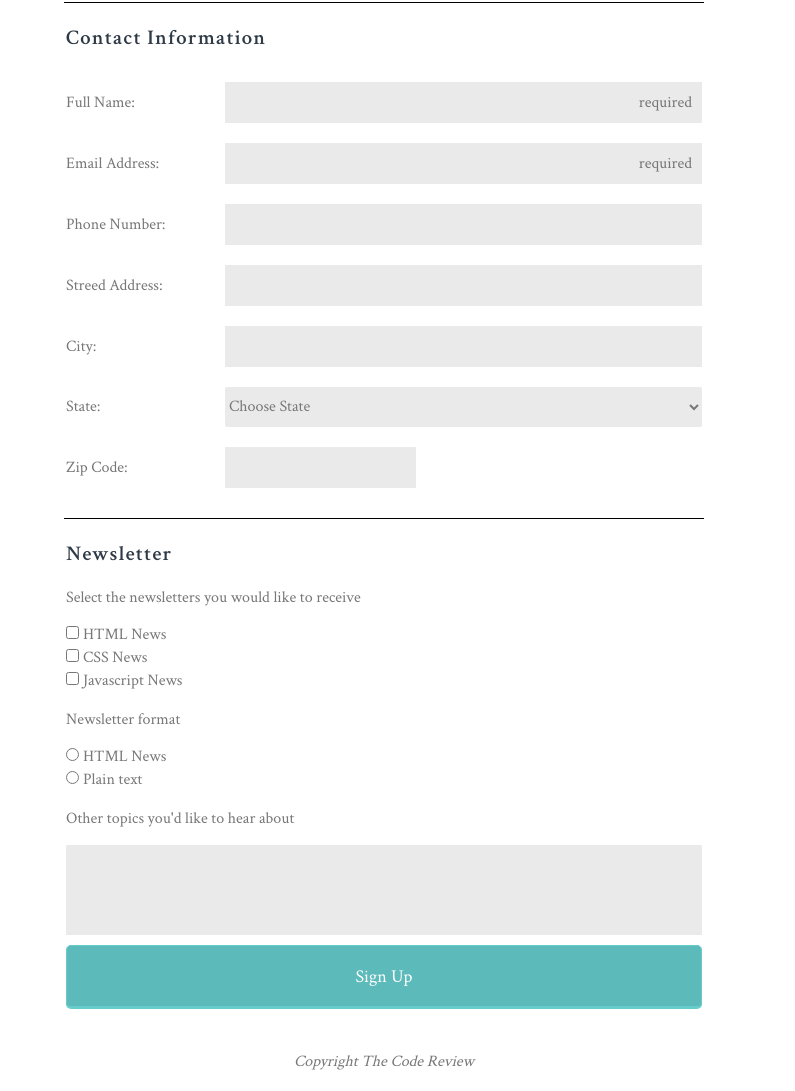
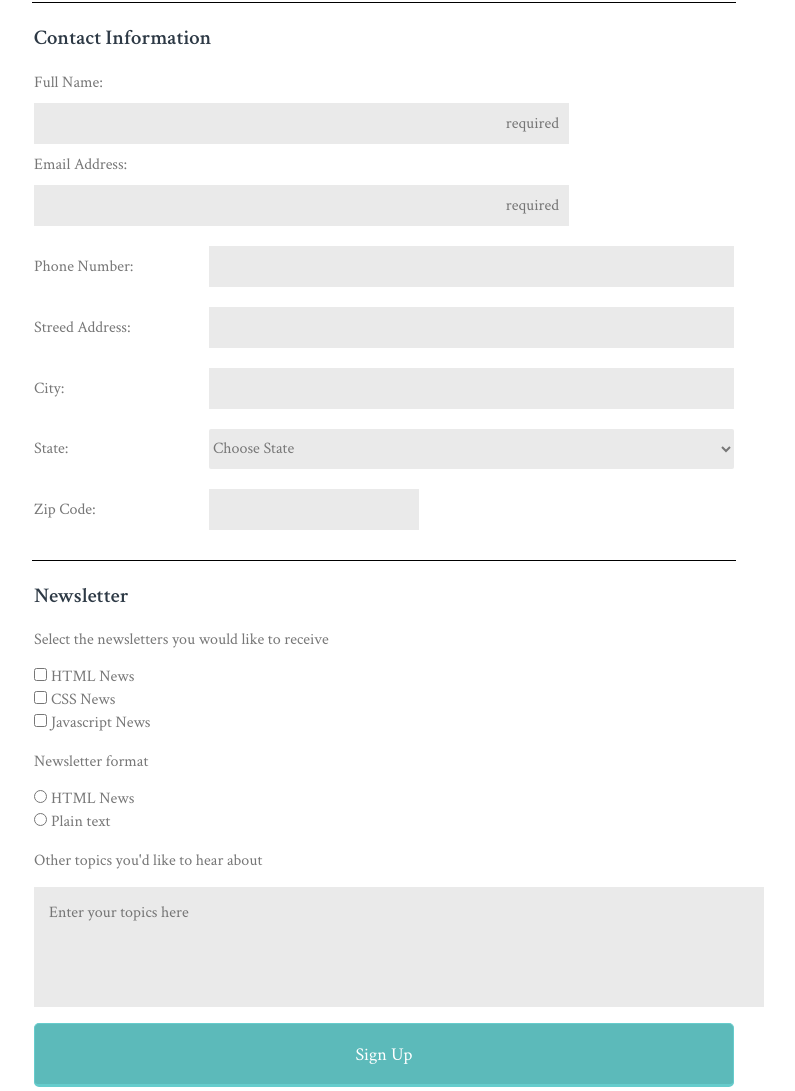
Before and after one commit to briannalnash/techdegree-project-3, a plain HTML site: page index.html in a window 1280 px wide. Shown: the part 226-1317 px from the top of the page, without its empty margins (256-1051 px from the left). Drawn offline with Linux system fonts and the light colour scheme.

Commit message:
changed things

```diff
--- a/css/style.css
+++ b/css/style.css
@@ -162,7 +162,7 @@ button:hover {
 @media (min-width: 768px) {
   main,
   footer {
-    width: 50%;
+    width: 55%;
     margin: 0 auto;
   }
 
--- a/index.html
+++ b/index.html
@@ -1,3 +1,4 @@
+<!DOCTYPE html>
 <html>
   <head>
     <meta charset="utf-8">
@@ -31,11 +32,11 @@
                 <label for="email">Email Address:</label>
                 <input required type="email" name="email" id="email" placeholder="required"><br />
                 <label for="phone">Phone Number:</label>
-                <input type="telephone" id="phone" name="telephone"><br />
+                <input type="tel" id="phone" name="telephone"><br />
                 <label for="street">Streed Address:</label>
-                <input type="street" id="street" name="streetaddress"><br />
+                <input type="text" id="street" name="streetaddress"><br />
                 <label for="city">City:</label>
-                <input type="city" id="city" name="city"><br />
+                <input type="text" id="city" name="city"><br />
                 <label for="state">State:</label>
                 <select id="state">
                   <option value="none-selected">Choose State</option>
@@ -107,7 +108,7 @@
               <input type="radio" id="html-news" name="format"><label for="html-news">HTML News</label><br />
               <input type="radio" id="plain" name="format"><label for="plain">Plain text</label><br />
               <p><label for="topics">Other topics you'd like to hear about</label></p>
-              <textarea type="text" id="topics" name="textbox"></textarea>
+              <textarea id="topics" name="textbox" placeholder="Enter your topics here"></textarea>
               <button type="submit">Sign Up</button>
             </fieldset>
           </section>
```
